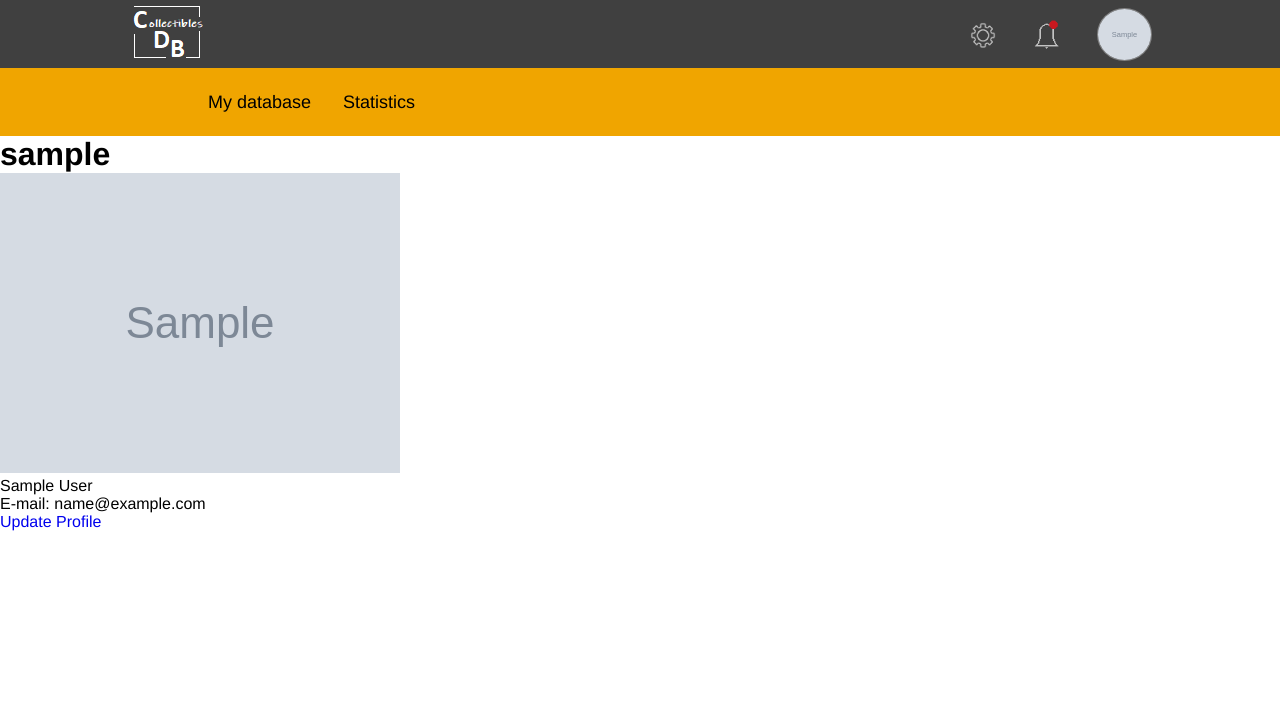
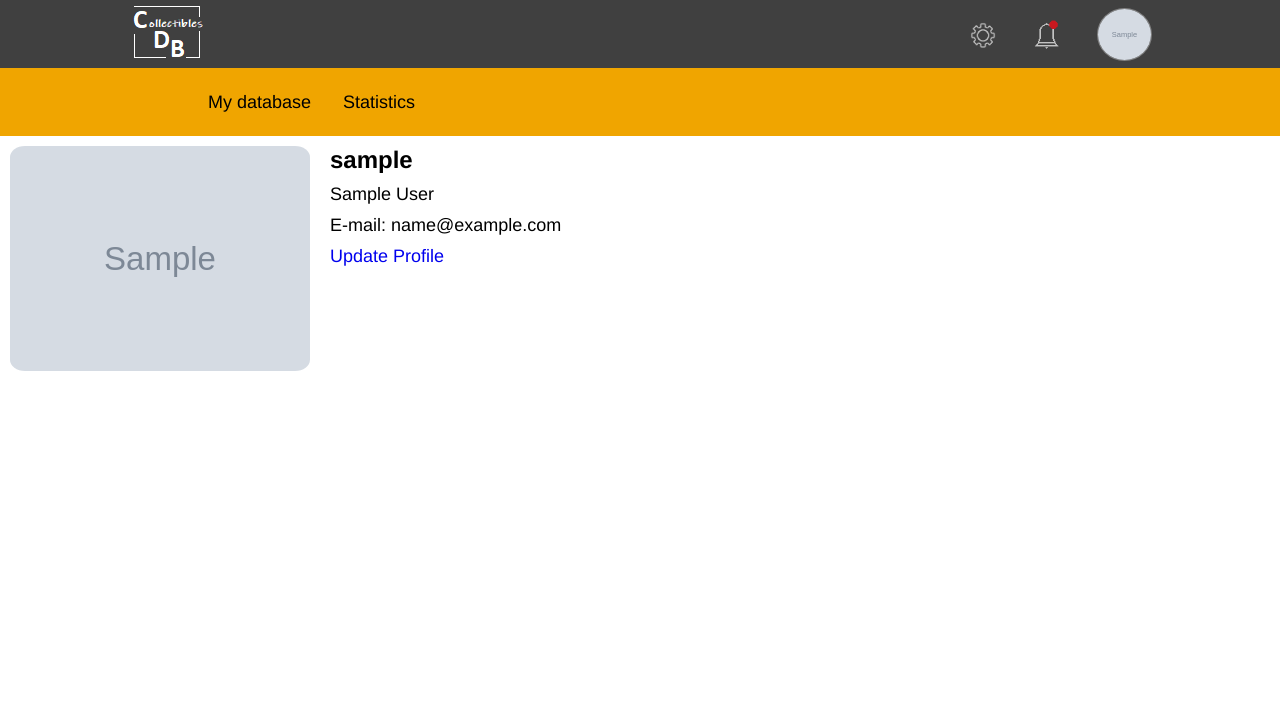
Before and after one commit to 32ndOfAnInch/collectibles_database, a Django app: page /profile/profile/ in a window 1280 px wide. Shown: the top 713 px of the page. Run offline with Django 4.2, Linux system fonts and the light colour scheme; a user stored in the database is signed in; tables that the repository leaves empty hold one stand-in row (values such as "Sample post"); grey boxes marked "Sample" are stand-in pictures.

Commit message:
profile related templates updated

```diff
--- a/collectibles_database/collectibles_db_app/static/css/style.css
+++ b/collectibles_database/collectibles_db_app/static/css/style.css
@@ -88,7 +88,7 @@ nav ul li a{
 }
 
 .sub-menu{
-    background: aliceblue;
+    background: #fff7e6;
     padding: 20px;
     margin: 10px;
     border: 1px solid #404040;
@@ -766,15 +766,16 @@ footer p {
 
 
 
-/* friends list */
+/* friends list and user list */
 
 
-.friends-list-container {
+.user-list-container {
     margin-top: 20px;
     margin-left: 20px;
+    margin-right: 10px;
 }
 
-.friends-list {
+.user-list {
     list-style-type: none;
     padding: 0;
     display: grid;
@@ -782,7 +783,7 @@ footer p {
     grid-gap: 20px;
 }
 
-.friend-item {
+.user-item {
     background-color: #f0a5001c;
     padding: 10px;
     margin-top: 10px;
@@ -790,19 +791,19 @@ footer p {
     text-align: center;
 }
 
-.friend-item p{
+.user-item p{
     margin-top: 10px;
     margin-bottom: 5px;
 }
 
-.friend-list-image {
+.user-list-image {
     width: 120px;
     height: 120px;
     object-fit: cover;
     border-radius: 10%;
 }
 
-.friend-details {
+.user-details {
     margin-top: 10px;
 }
 
@@ -837,3 +838,85 @@ footer p {
 .button-primary:hover {
     background-color: #0056b3;
 }
+
+
+/* Profile */
+
+.profile-container {
+    display: flex;
+    align-items: flex-start;
+    margin-bottom: 20px;
+    margin-top: 10px;
+    margin-left: 10px;
+}
+
+.profile-container p {
+    margin-top: 10px;
+    font-size: 18px;
+}
+
+.profile-picture {
+    flex: 0 0 300px;
+    max-width: 300px;
+}
+
+.user-profile-picture {
+    width: 100%;
+    max-width: 300px;
+    height: auto;
+    border-radius: 5%;
+}
+
+.profile-details {
+    flex: 1;
+    margin-left: 20px;
+}
+
+.button-container {
+    display: flex;
+    flex-direction: column;
+    align-items: flex-start;
+    margin-top: 20px;
+}
+
+.send-request-button a {
+    display: inline-block;
+    padding: 10px 20px;
+    margin-left: 10px;
+    margin-right: 10px;
+    background-color: #007bff;
+    color: #fff;
+    text-decoration: none;
+}
+
+.unfollow-button a {
+    display: inline-block;
+    padding: 10px 20px;
+    margin-left: 10px;
+    margin-right: 10px;
+    background-color: #424242;
+    color: #fff;
+    text-decoration: none;
+}
+
+@media (max-width: 767px) {
+    .profile-container {
+        flex-direction: column;
+        align-items: center;
+    }
+    .button-container {
+        align-items: center;
+    }
+    .send-request-button ,
+    .unfollow-button  {
+        display: grid;
+    }
+    .send-request-button a,
+    .unfollow-button a {
+        text-align: center;
+    }
+    .profile-details {
+        margin-left: 10px;
+        margin-bottom: 10px;
+    }
+}
--- a/collectibles_database/user_profile/templates/user_profile/profile.html
+++ b/collectibles_database/user_profile/templates/user_profile/profile.html
@@ -1,11 +1,21 @@
 {% extends 'base.html' %}
 {% load custom_tags %}
-{% block title %}{{ user_ }} profile in {{ block.super }}{% endblock title %}
+{% load static %}
+
+{% block title %}{{ user_ }} Profile {% endblock title %}
+
 {% block content %}
-<h1>{{ user_ }}</h1>
+
+<div class="profile-container">
+    <div class="profile-picture">
         {% if user_.profile and user_.profile.picture %}
-    <img class="user-profile-picture" src="{{ user_.profile.picture.url }}">
+            <img class="user-profile-picture" src="{{ user_.profile.picture.url }}" >
+        {% else %}
+            <img class="user-profile-picture" src="{% static 'collectibles/img/generic_user_logo.jpg' %}">
         {% endif %}
+    </div>
+    <div class="profile-details">
+        <h2>{{ user_ }}</h2>
         {% if user_.first_name or user_.last_name %}
             <p>{{ user_.first_name }} {{ user_.last_name }}</p>
         {% endif %}
@@ -13,12 +23,21 @@
             <p>E-mail: {{ user_.email }}</p>
             <p><a href="{% url 'profile_update' %}">Update Profile</a></p>
         {% endif %}
+    </div>
+</div>
+
 {% if user_ != request.user and not is_friend_request_sent and not request.user|is_friend:user_.id %}
+    <div class="send-request-button">
         <a href="{% url 'send_friend_request' user_id=user_.id %}">Send Friend Request</a>
+    </div>
 {% endif %}
+
 {% if request.user|is_friend:user_.id %}
     {% if user_ != request.user %}
+    <div class="unfollow-button">
         <a href="{% url 'unfollow_friend' user_id=user_.id %}">Unfollow</a>
+    </div>
     {% endif %}
 {% endif %}
+
 {% endblock content %}
--- a/collectibles_database/user_profile/views.py
+++ b/collectibles_database/user_profile/views.py
@@ -98,6 +98,8 @@ class ProfileSearchView(LoginRequiredMixin, ListView):
             qs = qs.filter(
                 Q(user__username__icontains=query)
             )
+        else:
+            qs = qs.none()
         return qs
 
 
@@ -107,7 +109,6 @@ def send_friend_request(request, user_id):
 
     # Prevent sending friend request to oneself
     if receiver == request.user:
-        messages.error(request, "You cannot send a friend request to yourself.")
         return redirect('profile', user_id=receiver.id)
 
     # Prevent sending friend request to existing friends
@@ -121,7 +122,7 @@ def send_friend_request(request, user_id):
             sender=request.user, receiver=receiver, collectible_item=collectible_item, status=1
             )
         friend_request.save()
-        return redirect('profile')  # Redirect to a success page or appropriate URL
+        return redirect('profile', user_id=receiver.id)  # Redirect to a success page or appropriate URL
     return render(request, 'user_profile/send_friend_request.html', {'receiver': receiver})
 
 
```
Also changed, not shown: collectibles_database/user_profile/templates/user_profile/friends_list.html (+5 -7 lines), collectibles_database/user_profile/templates/user_profile/profile_search.html (+23 -5 lines), collectibles_database/collectibles_db_app/static/collectibles/img/notification_bell_calm.bmp, collectibles_database/collectibles_db_app/static/collectibles/img/notification_bell_rings.bmp, collectibles_database/user_profile/templates/registration/password_reset_confirm.html (renamed from collectibles_database/user_profile/templates/registration/paasword_reset_confirm.html). Lines whose indentation alone changed are shown as unchanged.
